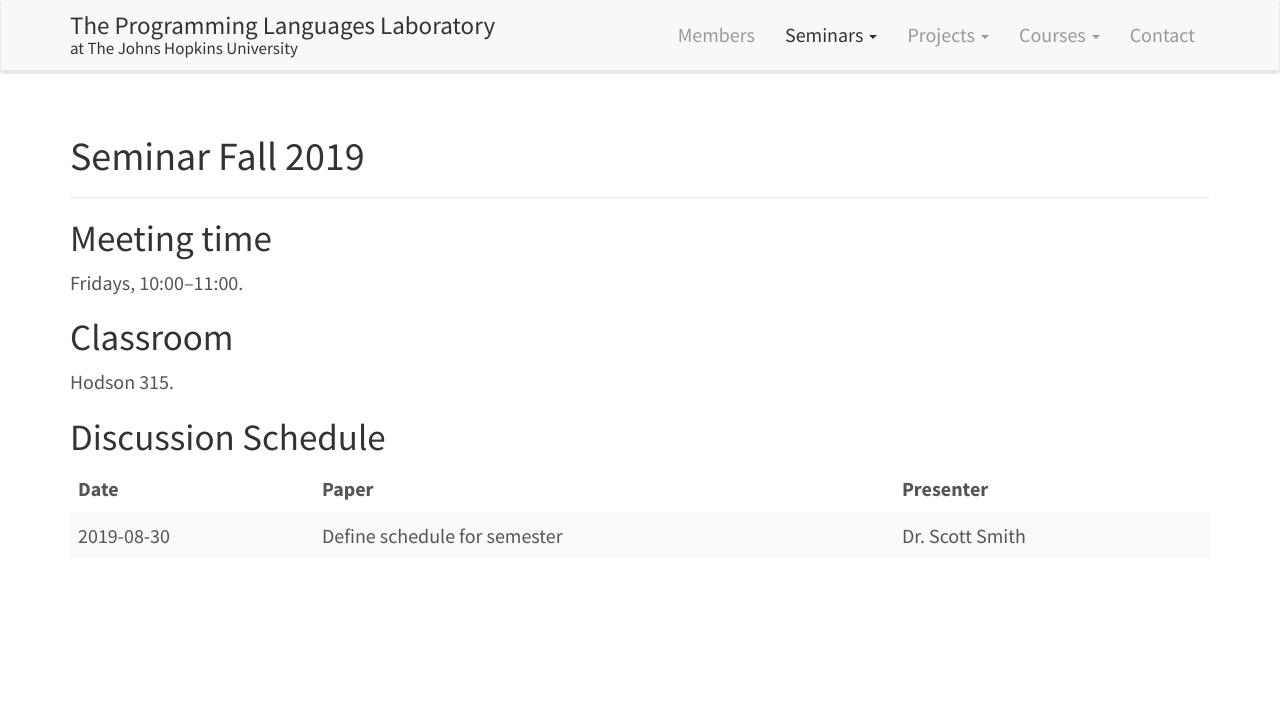
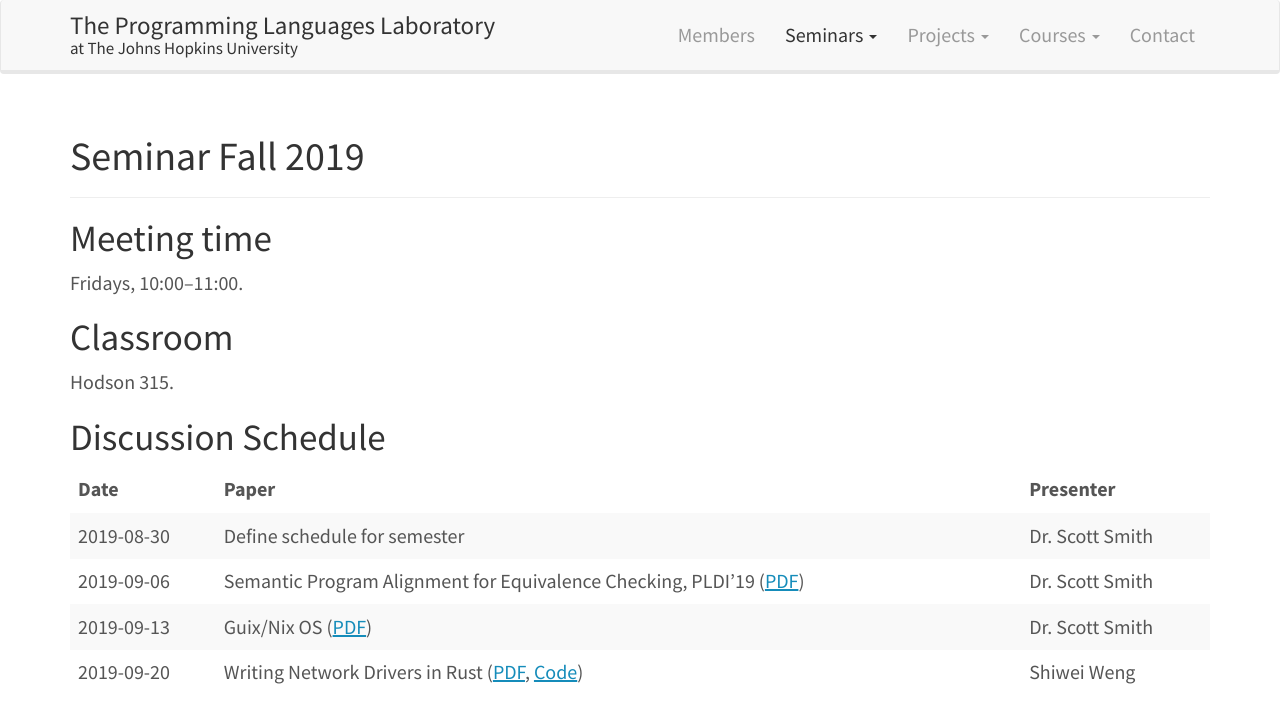
Before and after one commit to JHU-PL-Lab/www-pl-lab, a Jekyll site: the page built from seminars/fall-2019.md, in a window 1280 px wide. Shown: the top 723 px of the page. Built offline with Jekyll 4.4.1, drawn with Linux system fonts in a browser that asks for light colours.

Commit message:
add seminars

```diff
--- a/seminars/fall-2019.md
+++ b/seminars/fall-2019.md
@@ -19,3 +19,6 @@ Discussion Schedule
 | Date       | Paper                        | Presenter       |
 | ---------- | ---------------------------- | --------------- |
 | 2019-08-30 | Define schedule for semester | Dr. Scott Smith |
+| 2019-09-06 | Semantic Program Alignment for Equivalence Checking, PLDI'19 ([PDF](http://theory.stanford.edu/~aiken/publications/papers/pldi19.pdf)) | Dr. Scott Smith |
+| 2019-09-13 | Guix/Nix OS ([PDF](https://nixos.org/~eelco/pubs/nixos-jfp-submitted.pdf)) | Dr. Scott Smith
+| 2019-09-20 | Writing Network Drivers in Rust ([PDF](https://www.net.in.tum.de/fileadmin/bibtex/publications/theses/2018-ixy-rust.pdf), [Code](https://github.com/ixy-languages/ixy-languages)) | Shiwei Weng |
```
